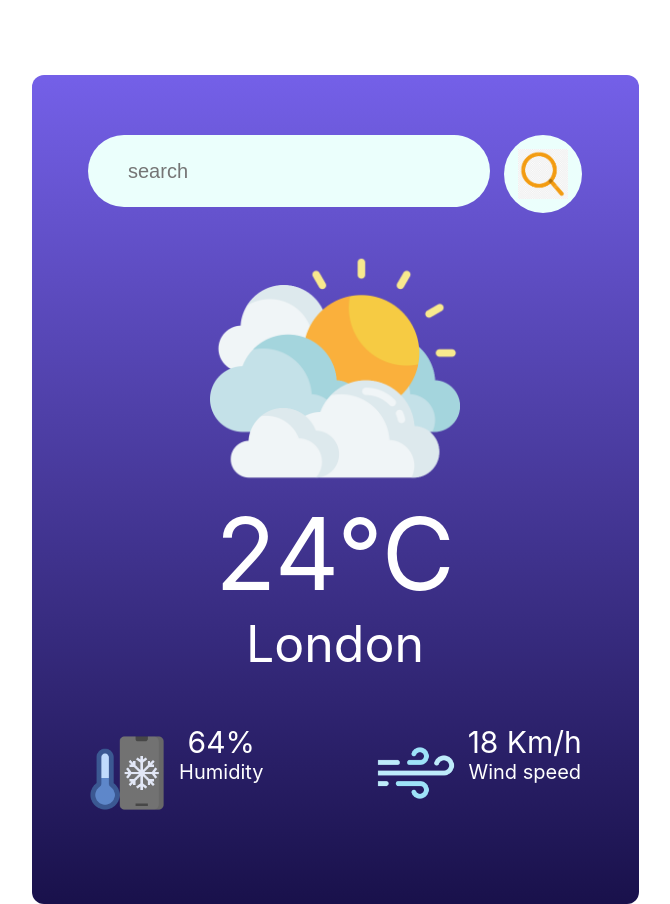
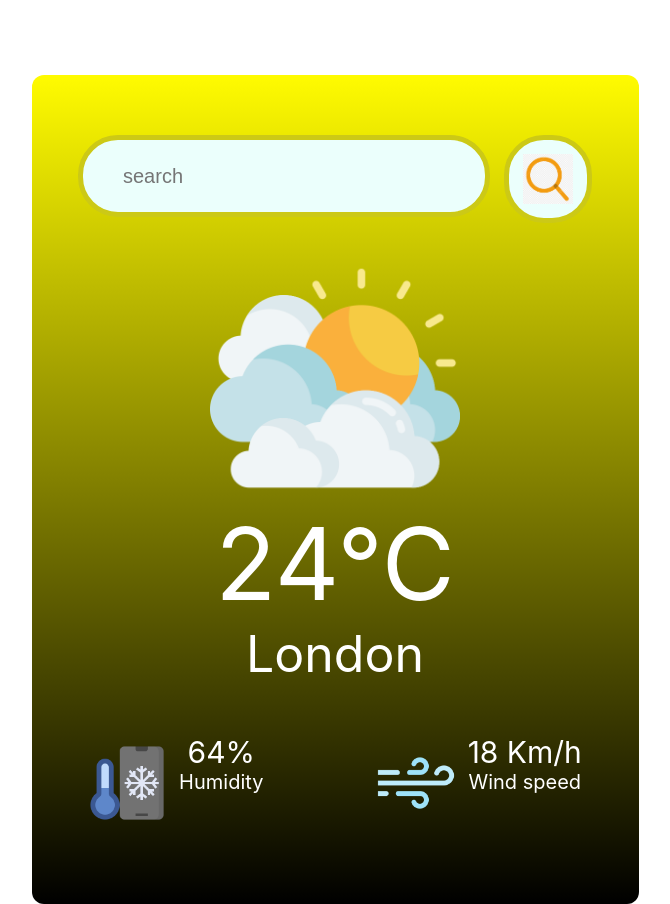
Before and after one commit to YugalKishore14/Weather-app, a React (Create React App) app: page / in a window 1280 px wide. Shown: the whole page, without its empty margins (305-975 px from the left). Built offline with nearby package versions, Linux system fonts and the light colour scheme; no server answers.

Commit message:
change css property

```diff
--- a/src/componentes/WeatherApp/WeatherApp.css
+++ b/src/componentes/WeatherApp/WeatherApp.css
@@ -4,7 +4,7 @@
   margin: auto;
   margin-top: 75px;
   border-radius: 12px;
-  background-image: linear-gradient(180deg, #7460e8 0%, #19114b 100%);
+  background-image: linear-gradient(180deg, #fffb00 0%, #000000 100%);
 }
 .top-bar {
   display: flex;
@@ -13,11 +13,12 @@
   padding-top: 60px;
 }
 .top-bar input {
+  border: 5px solid #ccc916;
   display: flex;
   width: 360px;
   height: 70px;
   background: #ebfffc;
-  border: none;
+  /* border: none; */
   outline: none;
   border-radius: 40px;
   padding-left: 40px;
@@ -30,6 +31,7 @@
   height: 50px;
 }
 .search-icon {
+  border: 5px solid #ccc916;
   display: flex;
   justify-content: center;
   align-items: center;
```
